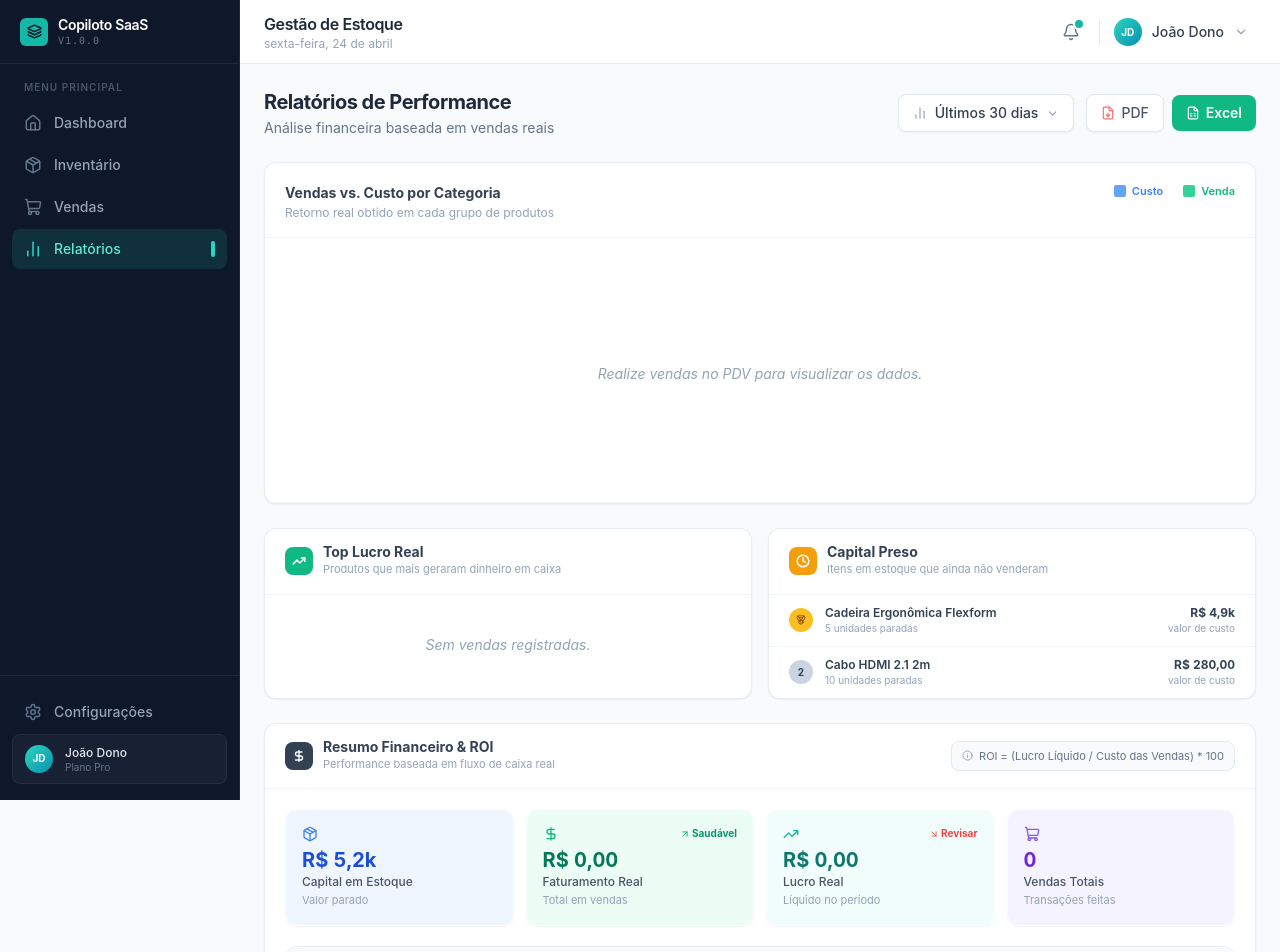
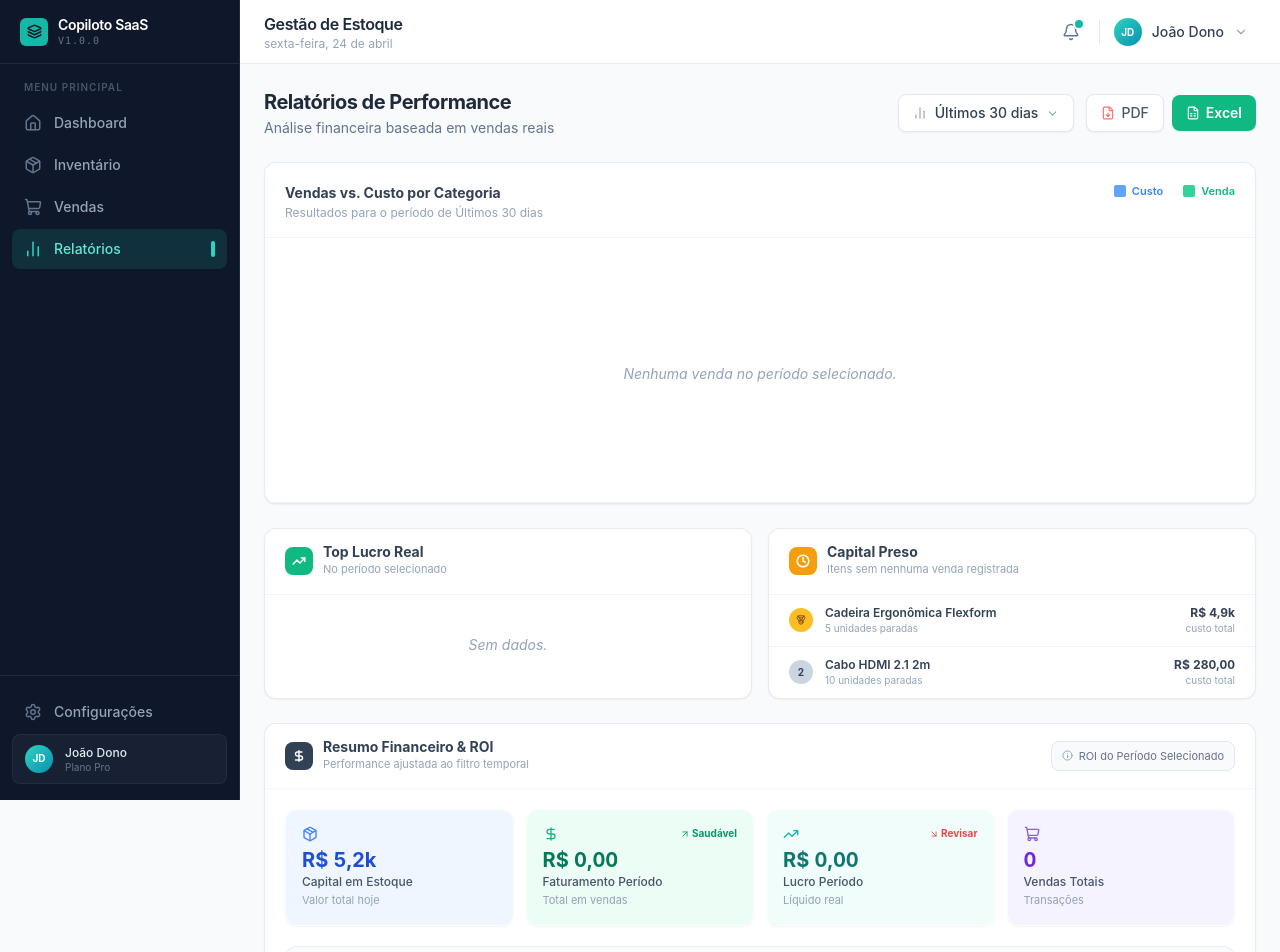
Before and after one commit to guiesculapio/sistema-gestao-estoque, a React (Vite) app: page /relatorios in a window 1280 px wide. Shown: the top 952 px of the page. Built offline with nearby package versions, Linux system fonts and the light colour scheme.

Commit message:
feat: implementa filtros temporais

```diff
--- a/src/pages/relatorios.jsx
+++ b/src/pages/relatorios.jsx
@@ -30,10 +30,10 @@ import {
 // ─────────────────────────────────────────────────────────────
 
 const PERIODOS = [
-  { label: "Últimos 7 dias", value: "7d" },
-  { label: "Últimos 30 dias", value: "30d" },
-  { label: "Últimos 90 dias", value: "90d" },
-  { label: "Este ano", value: "1y" },
+  { label: "Últimos 7 dias", value: "7d", days: 7 },
+  { label: "Últimos 30 dias", value: "30d", days: 30 },
+  { label: "Últimos 90 dias", value: "90d", days: 90 },
+  { label: "Este ano", value: "1y", days: 365 },
 ];
 
 const brl = (v) =>
@@ -235,43 +235,74 @@ export default function Relatorios() {
   const { products, sales, metrics } = useInventory();
   const [periodo, setPeriodo] = useState("30d");
 
-  // 1. PERFORMANCE POR CATEGORIA (MUDANÇA: Agora usa vendas reais do array sales)
-  const dadosCategoriaVendas = useMemo(() => {
-    const mapa = {};
-    sales.forEach((sale) => {
-      if (!mapa[sale.categoria]) {
-        mapa[sale.categoria] = {
+  // --- LÓGICA DE FILTRAGEM POR TEMPO (SÊNIOR) ---
+  const salesFiltradas = useMemo(() => {
+    const periodObj = PERIODOS.find((p) => p.value === periodo);
+    const cutoffDate = new Date();
+    cutoffDate.setDate(cutoffDate.getDate() - (periodObj?.days || 30));
+
+    return sales.filter((s) => new Date(s.data) >= cutoffDate);
+  }, [sales, periodo]);
+
+  // --- KPI'S DINÂMICOS BASEADOS NO FILTRO ---
+  const filteredMetrics = useMemo(() => {
+    const faturamento = salesFiltradas.reduce(
+      (acc, s) => acc + s.valorVenda * s.qtdVendida,
+      0
+    );
+    const lucro = salesFiltradas.reduce((acc, s) => acc + s.lucroReal, 0);
+
+    // Performance por categoria (Filtrada)
+    const mapaCat = {};
+    salesFiltradas.forEach((sale) => {
+      if (!mapaCat[sale.categoria]) {
+        mapaCat[sale.categoria] = {
           categoria: sale.categoria,
           custo: 0,
           venda: 0,
         };
       }
-      mapa[sale.categoria].custo += sale.custoUnitario * sale.qtdVendida;
-      mapa[sale.categoria].venda += sale.valorVenda * sale.qtdVendida;
+      mapaCat[sale.categoria].custo += sale.custoUnitario * sale.qtdVendida;
+      mapaCat[sale.categoria].venda += sale.valorVenda * sale.qtdVendida;
     });
-    return Object.values(mapa).sort((a, b) => b.venda - a.venda);
-  }, [sales]);
 
-  // 2. TOP MARGEM REAL (Quem trouxe mais lucro acumulado no período)
-  const topMargemReal = useMemo(() => {
-    return metrics.topSellingProducts || [];
-  }, [metrics]);
+    // Top Produtos (Filtrado)
+    const mapaProd = {};
+    salesFiltradas.forEach((sale) => {
+      if (!mapaProd[sale.productId]) {
+        mapaProd[sale.productId] = { nome: sale.nome, lucroTotal: 0 };
+      }
+      mapaProd[sale.productId].lucroTotal += sale.lucroReal;
+    });
 
-  const maxMargemReal = useMemo(
-    () =>
-      topMargemReal.length > 0
-        ? Math.max(...topMargemReal.map((p) => p.lucroTotal))
-        : 0,
-    [topMargemReal]
-  );
+    const topSelling = Object.values(mapaProd)
+      .sort((a, b) => b.lucroTotal - a.lucroTotal)
+      .slice(0, 5);
 
-  // 3. MENOR GIRO / CAPITAL PRESO (Produtos com estoque mas sem vendas)
+    return {
+      totalRevenue: faturamento,
+      totalProfit: lucro,
+      salesCount: salesFiltradas.length,
+      categories: Object.values(mapaCat).sort((a, b) => b.venda - a.venda),
+      topSelling,
+    };
+  }, [salesFiltradas]);
+
+  // 3. MENOR GIRO / CAPITAL PRESO (Fica fora do filtro de tempo pois é estado atual do estoque)
   const topParado = useMemo(() => {
     return products
       .filter((p) => p.qtd > 0 && !sales.some((s) => s.productId === p.id))
       .sort((a, b) => b.precoCusto * b.qtd - a.precoCusto * a.qtd)
       .slice(0, 6);
   }, [products, sales]);
+
+  const maxMargemReal = useMemo(
+    () =>
+      filteredMetrics.topSelling.length > 0
+        ? Math.max(...filteredMetrics.topSelling.map((p) => p.lucroTotal))
+        : 0,
+    [filteredMetrics.topSelling]
+  );
 
   return (
     <div className="space-y-6 animate-in fade-in duration-500">
@@ -299,7 +330,8 @@ export default function Relatorios() {
               Vendas vs. Custo por Categoria
             </h3>
             <p className="text-xs text-slate-400 mt-0.5">
-              Retorno real obtido em cada grupo de produtos
+              Resultados para o período de{" "}
+              {PERIODOS.find((p) => p.value === periodo).label}
             </p>
           </div>
           <div className="flex items-center gap-5 text-[11px] font-semibold">
@@ -315,10 +347,10 @@ export default function Relatorios() {
         </div>
 
         <div className="px-2 pt-4 pb-2">
-          {dadosCategoriaVendas.length > 0 ? (
+          {filteredMetrics.categories.length > 0 ? (
             <ResponsiveContainer width="100%" height={240}>
               <BarChart
-                data={dadosCategoriaVendas}
+                data={filteredMetrics.categories}
                 margin={{ top: 4, right: 16, left: 0, bottom: 0 }}
                 barCategoryGap="30%"
                 barGap={3}
@@ -352,20 +384,19 @@ export default function Relatorios() {
             </ResponsiveContainer>
           ) : (
             <div className="h-[240px] flex items-center justify-center text-slate-400 text-sm italic">
-              Realize vendas no PDV para visualizar os dados.
+              Nenhuma venda no período selecionado.
             </div>
           )}
         </div>
 
-        {/* Grid de categorias abaixo do gráfico - PRESERVADO */}
         <div className="grid grid-cols-2 sm:grid-cols-3 lg:grid-cols-6 border-t border-slate-100">
-          {dadosCategoriaVendas.map((cat) => {
+          {filteredMetrics.categories.map((cat) => {
             const lucro = cat.venda - cat.custo;
             const mg = cat.venda > 0 ? (lucro / cat.venda) * 100 : 0;
             return (
               <div
                 key={cat.categoria}
-                className="px-3.5 py-2.5 border-r last:border-r-0 border-b lg:border-b-0 border-slate-100"
+                className="px-3.5 py-2.5 border-r border-b border-slate-100"
               >
                 <p className="text-[10px] text-slate-400 truncate mb-0.5">
                   {cat.categoria}
@@ -377,7 +408,7 @@ export default function Relatorios() {
                   {brlK(cat.venda)}
                 </p>
                 <p
-                  className={`text-[10px] font-semibold mt-0.5 ${mg >= 30 ? "text-emerald-500" : mg >= 15 ? "text-amber-500" : "text-red-500"}`}
+                  className={`text-[10px] font-semibold mt-0.5 ${mg >= 30 ? "text-emerald-500" : "text-amber-500"}`}
                 >
                   {pct(mg)} margem
                 </p>
@@ -399,13 +430,13 @@ export default function Relatorios() {
                 Top Lucro Real
               </h3>
               <p className="text-[11px] text-slate-400 mt-0.5">
-                Produtos que mais geraram dinheiro em caixa
+                No período selecionado
               </p>
             </div>
           </div>
           <div className="divide-y divide-slate-100">
-            {topMargemReal.length > 0 ? (
-              topMargemReal.map((p, i) => (
+            {filteredMetrics.topSelling.length > 0 ? (
+              filteredMetrics.topSelling.map((p, i) => (
                 <div
                   key={p.nome}
                   className="flex items-center gap-3 px-5 py-2.5 hover:bg-slate-50/60 transition-colors"
@@ -430,13 +461,13 @@ export default function Relatorios() {
               ))
             ) : (
               <p className="p-10 text-center text-sm text-slate-400 italic">
-                Sem vendas registradas.
+                Sem dados.
               </p>
             )}
           </div>
         </div>
 
-        {/* Card: Capital Preso (Sem Giro) */}
+        {/* Card: Capital Preso */}
         <div className="bg-white rounded-xl border border-slate-200/80 shadow-sm overflow-hidden">
           <div className="flex items-center gap-2.5 px-5 py-4 border-b border-slate-100">
             <div className="w-7 h-7 rounded-lg bg-amber-500 flex items-center justify-center">
@@ -447,7 +478,7 @@ export default function Relatorios() {
                 Capital Preso
               </h3>
               <p className="text-[11px] text-slate-400 mt-0.5">
-                Itens em estoque que ainda não venderam
+                Itens sem nenhuma venda registrada
               </p>
             </div>
           </div>
@@ -471,20 +502,20 @@ export default function Relatorios() {
                     <p className="text-xs font-bold text-slate-700 tabular-nums">
                       {brlK(p.precoCusto * p.qtd)}
                     </p>
-                    <p className="text-[10px] text-slate-400">valor de custo</p>
+                    <p className="text-[10px] text-slate-400">custo total</p>
                   </div>
                 </div>
               ))
             ) : (
               <p className="p-10 text-center text-sm text-slate-400 italic">
-                Tudo girando bem!
+                Estoque saudável.
               </p>
             )}
           </div>
         </div>
       </div>
 
-      {/* Resumo Financeiro Real - PRESERVADO E ATUALIZADO */}
+      {/* Resumo Financeiro Real */}
       <div className="bg-white rounded-xl border border-slate-200/80 shadow-sm overflow-hidden">
         <div className="flex items-center justify-between px-5 py-4 border-b border-slate-100 flex-wrap gap-3">
           <div className="flex items-center gap-2.5">
@@ -496,13 +527,13 @@ export default function Relatorios() {
                 Resumo Financeiro & ROI
               </h3>
               <p className="text-[11px] text-slate-400 mt-0.5">
-                Performance baseada em fluxo de caixa real
+                Performance ajustada ao filtro temporal
               </p>
             </div>
           </div>
           <div className="flex items-center gap-1.5 text-[11px] text-slate-500 bg-slate-50 border border-slate-200 rounded-lg px-2.5 py-1.5">
-            <Info size={11} className="text-slate-400" /> ROI = (Lucro Líquido /
-            Custo das Vendas) * 100
+            <Info size={11} className="text-slate-400" /> ROI do Período
+            Selecionado
           </div>
         </div>
 
@@ -511,52 +542,49 @@ export default function Relatorios() {
             <KpiCard
               label="Capital em Estoque"
               value={brlK(metrics.stockCost)}
-              sub="Valor parado"
+              sub="Valor total hoje"
               icon={Package}
               colorScheme="blue"
             />
             <KpiCard
-              label="Faturamento Real"
-              value={brlK(metrics.realRevenue)}
+              label="Faturamento Período"
+              value={brlK(filteredMetrics.totalRevenue)}
               sub="Total em vendas"
               icon={DollarSign}
               colorScheme="emerald"
               positive={true}
             />
             <KpiCard
-              label="Lucro Real"
-              value={brlK(metrics.realProfit)}
-              sub="Líquido no período"
+              label="Lucro Período"
+              value={brlK(filteredMetrics.totalProfit)}
+              sub="Líquido real"
               icon={TrendingUp}
               colorScheme="teal"
-              positive={metrics.realProfit > 0}
+              positive={filteredMetrics.totalProfit > 0}
             />
             <KpiCard
               label="Vendas Totais"
-              value={metrics.totalSalesCount}
-              sub="Transações feitas"
+              value={filteredMetrics.salesCount}
+              sub="Transações"
               icon={ShoppingCart}
               colorScheme="violet"
             />
           </div>
 
-          {/* Barra de Composição - PRESERVADA */}
           <div className="rounded-xl bg-slate-50 border border-slate-200/60 p-4">
             <div className="flex items-center justify-between mb-3">
               <p className="text-xs font-semibold text-slate-600">
-                Eficiência de Conversão (Faturamento vs Estoque)
+                Eficiência de Conversão (Faturamento Período vs Estoque Atual)
               </p>
               <p className="text-[11px] text-slate-400 tabular-nums">
-                {brlK(metrics.realRevenue)} faturado
+                {brlK(filteredMetrics.totalRevenue)} faturado
               </p>
             </div>
             <div className="flex h-6 rounded-xl overflow-hidden gap-px mb-3 bg-slate-200">
-              {metrics.realRevenue > 0 && (
-                <>
               <div
                 className="bg-blue-400 flex items-center justify-center transition-all duration-700"
                 style={{
-                      width: `${(metrics.stockCost / (metrics.stockCost + metrics.realRevenue)) * 100}%`,
+                  width: `${(metrics.stockCost / (metrics.stockCost + filteredMetrics.totalRevenue)) * 100}%`,
                 }}
               >
                 <span className="text-[9px] font-bold text-white px-1 truncate hidden sm:block">
@@ -565,25 +593,23 @@ export default function Relatorios() {
               </div>
               <div className="bg-emerald-400 flex-1 flex items-center justify-center transition-all duration-700">
                 <span className="text-[9px] font-bold text-white px-1 truncate hidden sm:block">
-                      Vendas
+                  Vendas no Período
                 </span>
               </div>
-                </>
-              )}
             </div>
             <div className="flex items-center gap-6 text-xs text-slate-500">
               <span className="flex items-center gap-1.5">
-                <span className="w-2.5 h-2.5 rounded-sm bg-blue-400" /> Custo em
-                Prateleira —{" "}
+                <span className="w-2.5 h-2.5 rounded-sm bg-blue-400" /> Capital
+                Parado —{" "}
                 <strong className="text-blue-600">
                   {brlK(metrics.stockCost)}
                 </strong>
               </span>
               <span className="flex items-center gap-1.5">
-                <span className="w-2.5 h-2.5 rounded-sm bg-emerald-400" /> Total
-                Vendido —{" "}
+                <span className="w-2.5 h-2.5 rounded-sm bg-emerald-400" />{" "}
+                Convertido em Venda —{" "}
                 <strong className="text-emerald-600">
-                  {brlK(metrics.realRevenue)}
+                  {brlK(filteredMetrics.totalRevenue)}
                 </strong>
               </span>
             </div>
```
Lines whose indentation alone changed are shown as unchanged.
